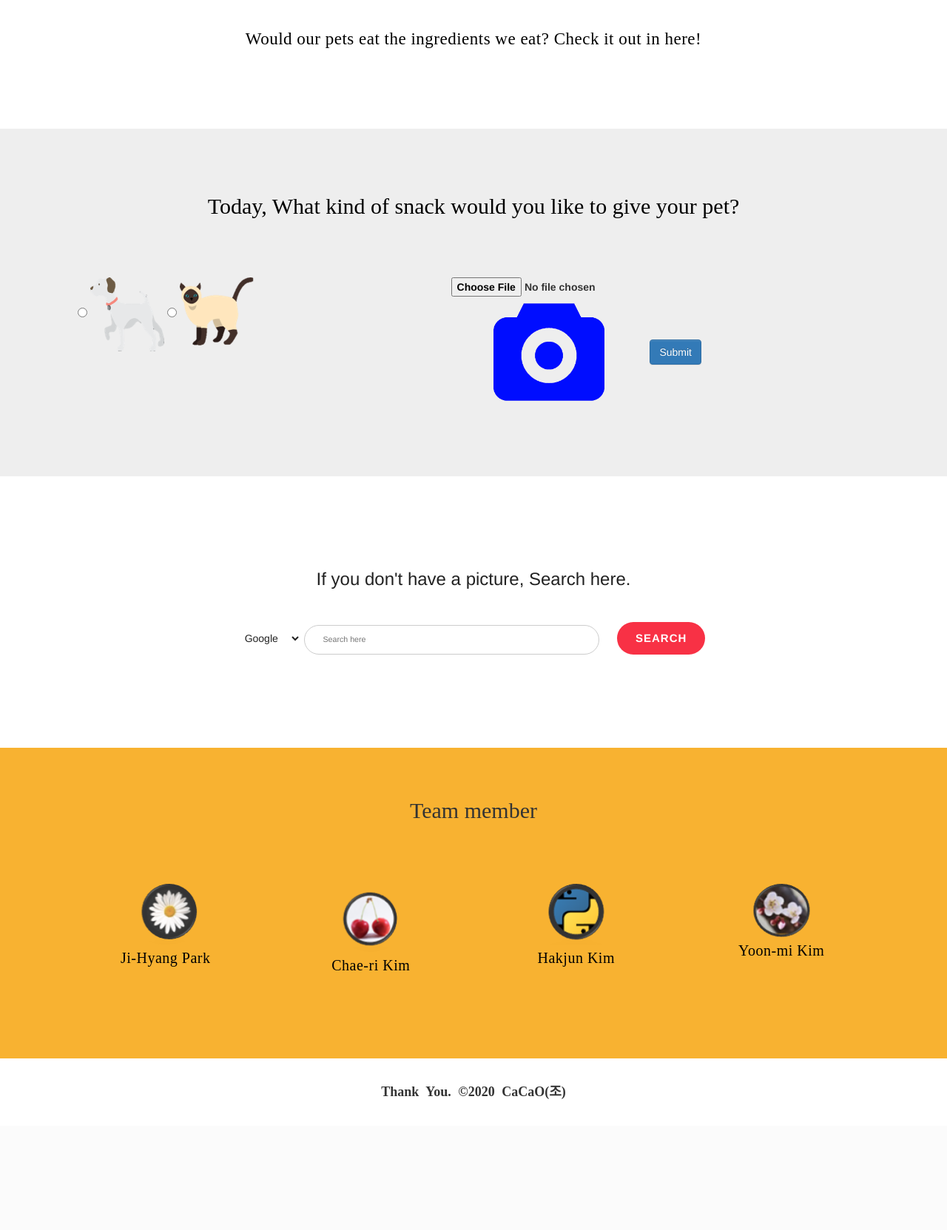
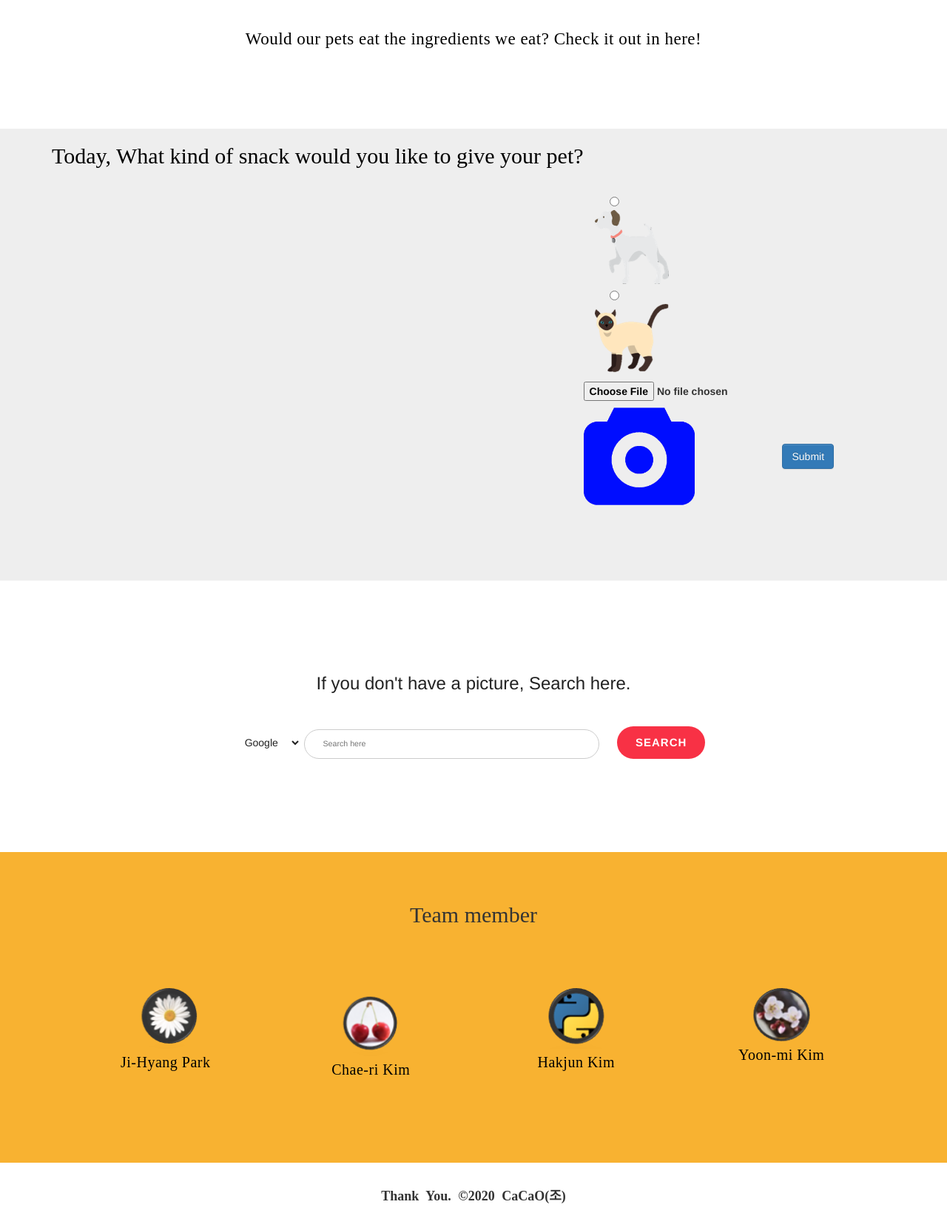
Before and after one commit to Codetre/cloned_PKKK_project, a Django app: page /upload in a window 1280 px wide. Shown: the part 946-2609 px from the top of the page at 74% size. Before the commit the page ends 2432 px from the top, so only its background shows below. Run offline with Django 3.2, Linux system fonts and the light colour scheme; some libraries are stand-ins or nearby versions; some web fonts are replaced.

Commit message:
Re-constructing upload template.

```diff
--- a/check_edible/templates/check_edible/upload.html
+++ b/check_edible/templates/check_edible/upload.html
@@ -5,36 +5,35 @@
 <div class="features">
   <div class="container">
     <div class="row">
-      <div class="col-xs-12 text-center">
-        <div class="features-content">
-          <!-- user input form goes below -->
       <h2 style="font-family: NanumBarunpenB">
         Today, What kind of snack would you like to give your pet?
       </h2>
-          <div class="grid clearfix">
+
       <form action="{% url 'check_edible:result' %}" method="post" enctype="multipart/form-data">
         {% csrf_token %}
         {% comment %} {{ form.as_p }} {% endcomment %}
+        <div class="features-content">
           <div class="col-sm-3 text-center">
             <label for="dog">
-                  <input type="radio" name="dog" value="dog" width="150" height="150">
+              <input type="radio" name="pet_type" value="dog" width="150" height="150">
               <img src="{% static 'images/pets/dog.png' %}">
             </label>
             <label name="cat">
-                  <input type="radio" name="cat" value="cat" width="150" height="150">
+              <input type="radio" name="pet_type" value="cat" width="150" height="150">
               <img src="{% static 'images/pets/cat.png' %}">
             </label>
           </div>
+        </div>
 
+        <div class="features-content">
           <label for="food_image">
             <input type="file" name="food_image" id="food_image" accept="image/*;capture=camera">
             <img src="{% static 'images/camera.png' %}" width="150" height="150">
           </label>
           <button type="submit" class="btn btn-primary">Submit</button>
+        </div>
+      </form>
 
-            </form>
-          </div>
-        </div>
     </div>
   </div>
 </div>
```
Lines whose indentation alone changed are shown as unchanged.
